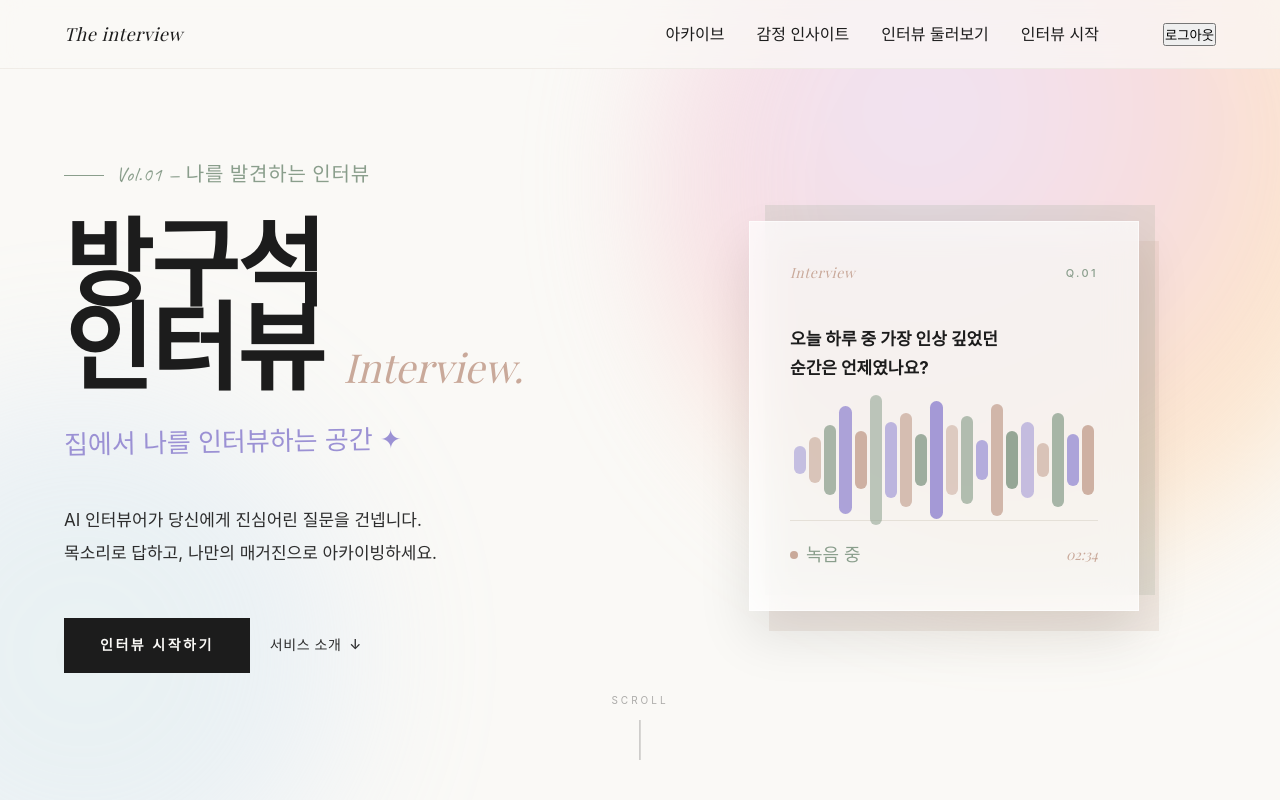
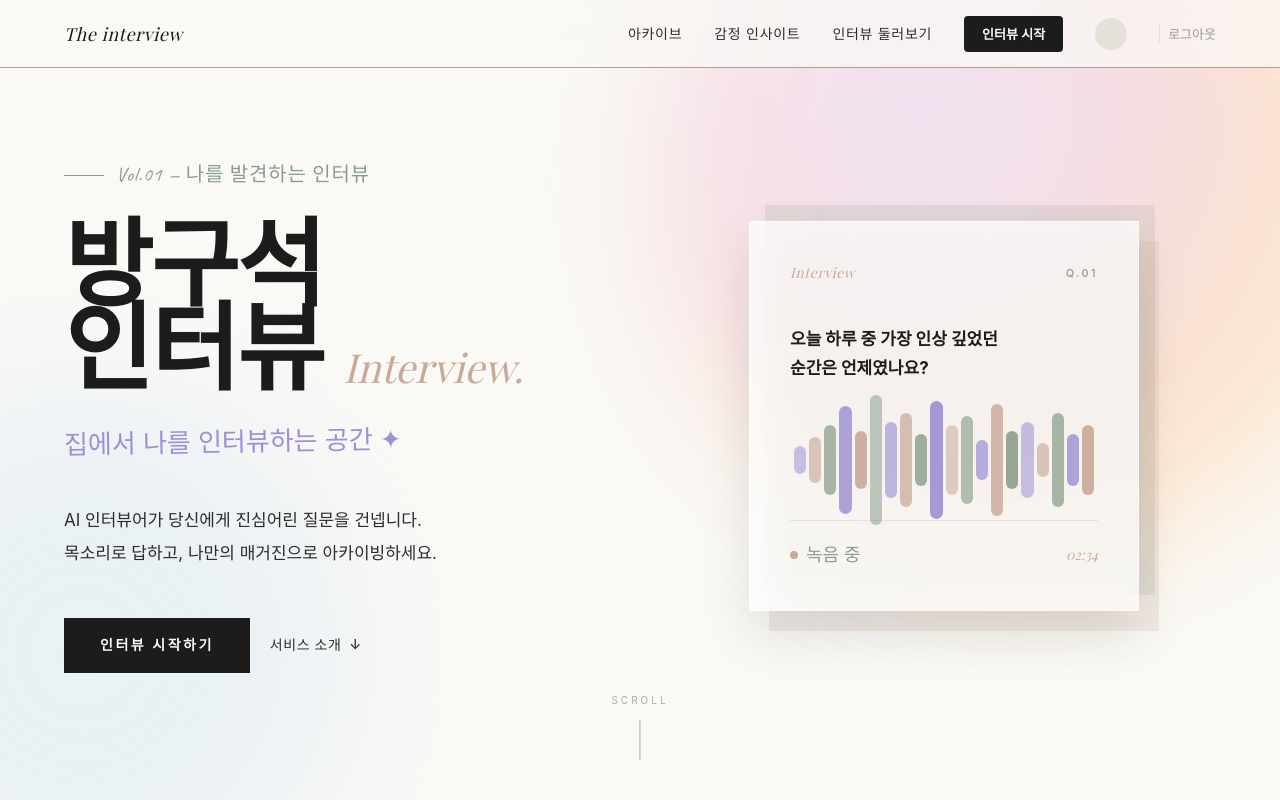
Before and after one commit to wynsumhi/the-interview, a Next.js app in the folder fe/: page / in a window 1280 px wide. Shown: the top 800 px of the page. Built offline with nearby package versions, Linux system fonts and the light colour scheme; a web font is replaced by a local one.

Commit message:
S14P21A307-154 chore: 로그인/비로그인 시 네비 높이 동일하게 고정

```diff
--- a/fe/src/components/common/Navbar.module.css
+++ b/fe/src/components/common/Navbar.module.css
@@ -1,11 +1,14 @@
 .nav {
   position: fixed;
-  top: 0; left: 0; right: 0;
+  top: 0;
+  left: 0;
+  right: 0;
   z-index: 50;
   display: flex;
   align-items: center;
   justify-content: space-between;
-  padding: 20px var(--px);
+  height: 68px;
+  padding: 0 var(--px);
 }
 
 .backdrop {
@@ -13,7 +16,7 @@
   inset: 0;
   background: rgba(250, 249, 246, 0.72);
   backdrop-filter: blur(12px);
-  border-bottom: 1px solid rgba(229, 224, 216, 0.5);
+  border-bottom: 1px solid rgba(91, 79, 59, 0.5);
   z-index: -1;
 }
 
@@ -25,7 +28,9 @@
   letter-spacing: 0.03em;
   transition: color 0.3s;
 }
-.logo:hover { color: var(--blush); }
+.logo:hover {
+  color: var(--blush);
+}
 
 .links {
   display: flex;
@@ -39,18 +44,78 @@
   color: var(--charcoal);
   transition: color 0.2s;
 }
-.login:hover { color: var(--fg); }
+.login:hover {
+  color: var(--fg);
+}
 
 .signup {
   background: var(--fg);
   color: var(--bg);
   font-size: 14px;
   letter-spacing: 0.12em;
-  padding: 10px 24px;
+  padding: 8px 18px;
+  border-radius: 4px;
   transition: background 0.3s;
 }
-.signup:hover { background: var(--blush); }
+.signup:hover {
+  background: var(--blush);
+}
+
+.navLink {
+  font-size: 14px;
+  letter-spacing: 0.05em;
+  color: var(--charcoal);
+  transition: color 0.2s;
+}
+
+.navLink:hover {
+  color: var(--blush);
+}
+
+.startBtn {
+  background: var(--fg);
+  color: var(--bg);
+  font-size: 13px;
+  font-weight: 600;
+  padding: 8px 18px;
+  border-radius: 4px;
+  transition: background 0.3s;
+}
+
+.startBtn:hover {
+  background: var(--sage);
+}
+
+.profileCircle {
+  width: 32px;
+  height: 32px;
+  background: var(--border);
+  border-radius: 50%;
+  display: block;
+  transition: transform 0.2s;
+}
+
+.profileCircle:hover {
+  transform: scale(1.1);
+}
+
+.logoutBtn {
+  background: none;
+  border: none;
+  font-size: 13px;
+  color: #999;
+  cursor: pointer;
+  padding-left: 8px;
+  border-left: 1px solid var(--border);
+}
+
+.logoutBtn:hover {
+  color: var(--fg);
+}
 
 @media (max-width: 640px) {
-  .nav { padding: 16px var(--px-mobile); }
+  .nav {
+    height: 56px;
+    padding: 0 var(--px-mobile);
+  }
 }
```
